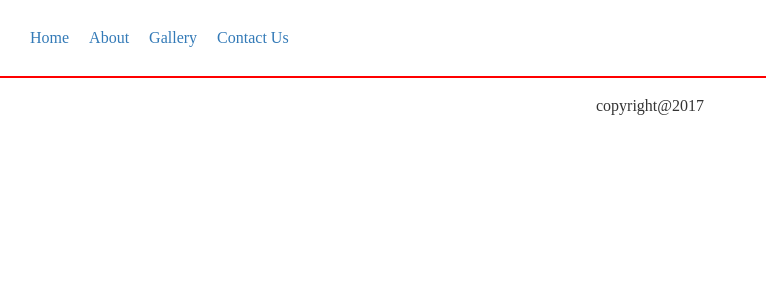
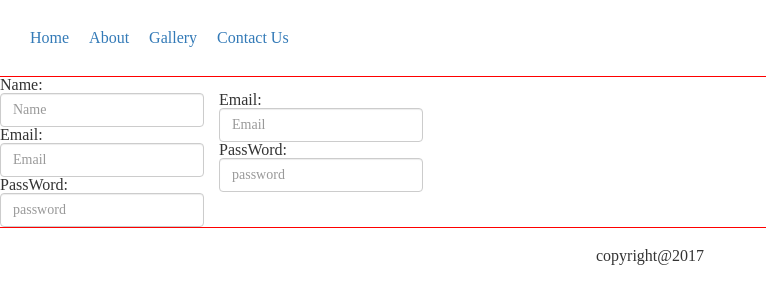
Before and after one commit to dhana6/how2html, a React app: page / in a window 1280 px wide. Shown: the top 304 px of the page, without its empty margins (0-766 px from the left). Built offline with nearby package versions, Linux system fonts and the light colour scheme.

Commit message:
updates changes
custom form updates

```diff
--- a/src/component/homePage.js
+++ b/src/component/homePage.js
@@ -1,6 +1,8 @@
 import React from "react";
 import HeaderComponent from "./header/HeaderComponent";
 import FooterComponent from "./footer/FooterComponent";
+import SiginComponent from "./main/siginComponent"
+import LoginComponent from "./main/loginComponent";
 
 class HomePage extends React.Component {
   constructor() {
@@ -13,7 +15,8 @@ class HomePage extends React.Component {
         <HeaderComponent />
         <div className="container">
           <div className="article">
-
+          <SiginComponent />
+           <LoginComponent />
           </div>
         </div>
         <FooterComponent />
--- /dev/null
+++ b/src/component/main/loginComponent.js
@@ -0,0 +1,25 @@
+import React from "react";
+
+class LoginComponent extends React.Component {
+  constructor() {
+    super();
+  }
+
+  render() {
+    return (
+      <div className="login">
+        <div class="panel-body">
+          <div class="form frm-group">
+           <label for="email">Email:</label>
+           <input id="email" type="text" name="input" class="form-control" placeholder="Email" />
+            <label for="password">PassWord:</label>
+           <input id="password" type="password" name="input" class="form-control" placeholder="password" />
+
+          </div>
+   </div>
+      </div>
+    );
+  }
+}
+
+export default LoginComponent;
--- /dev/null
+++ b/src/component/main/siginComponent.js
@@ -0,0 +1,25 @@
+import React from "react";
+
+class SiginComponent extends React.Component {
+  constructor() {
+    super();
+  }
+
+  render() {
+    return (
+      <div className="sigin">
+          <div class="form frm-group">
+           <label for="username">Name:</label>
+           <input id="username" type="text" name="input" class="form-control" placeholder="Name" />
+           <label for="email">Email:</label>
+           <input id="email" type="text" name="input" class="form-control" placeholder="Email" />
+           <label for="password">PassWord:</label>
+           <input id="password" type="password" name="input" class="form-control" placeholder="password" />
+
+          </div>
+      </div>
+    );
+  }
+}
+
+export default SiginComponent;
```
